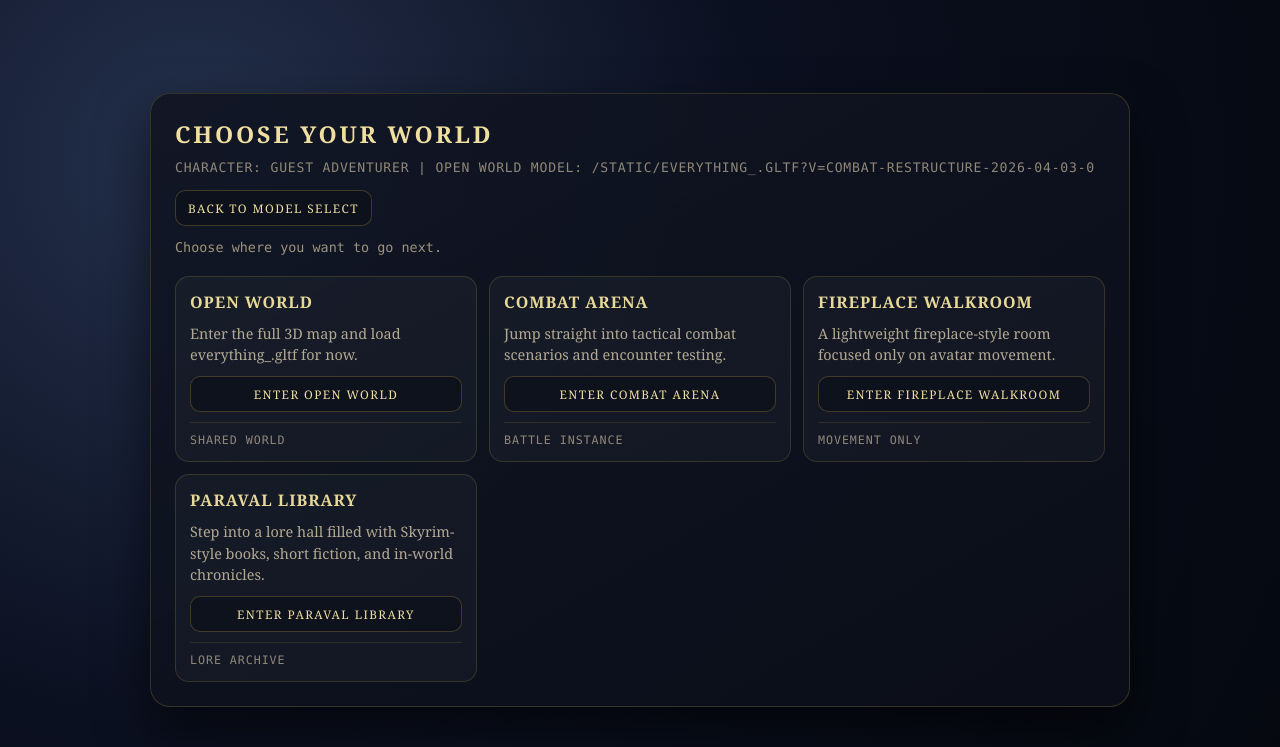
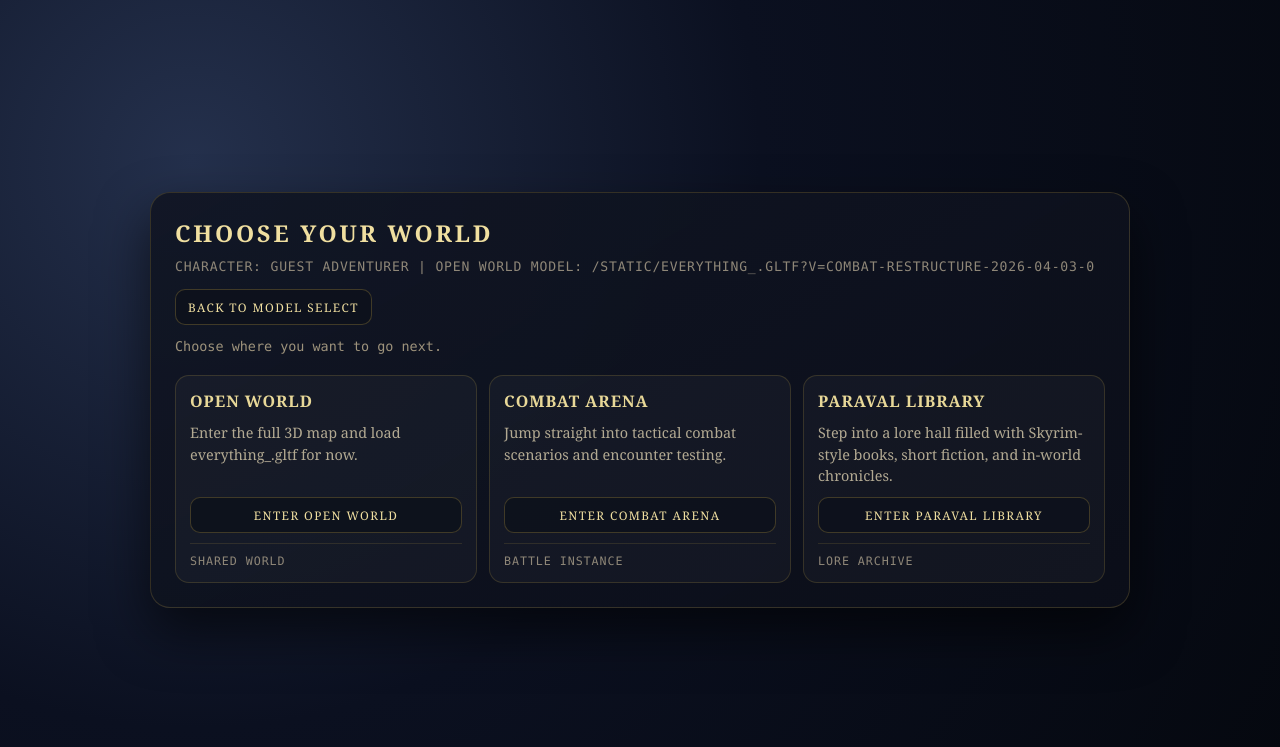
Before and after one commit to BronBron-Commits/link-to-the-flask, a Flask app: page /world-select in a window 1280 px wide. Shown: the top 747 px of the page. Run offline with Flask 3, Linux system fonts and the light colour scheme; parts of the project's set-up code (start-up, migrations or seed data) failed here and were passed over.

Commit message:
Remove Fireplace Walkroom from world selection

```diff
--- a/templates/world_select.html
+++ b/templates/world_select.html
@@ -231,13 +231,6 @@ function renderWorlds() {
       tag: 'Battle Instance',
     },
     {
-      id: 'fireplace',
-      title: 'Fireplace Walkroom',
-      description: 'A lightweight fireplace-style room focused only on avatar movement.',
-      target: '{{ asset_url("fireplace_walkroom.html") }}',
-      tag: 'Movement Only',
-    },
-    {
       id: 'paraval-library',
       title: 'Paraval Library',
       description: 'Step into a lore hall filled with Skyrim-style books, short fiction, and in-world chronicles.',
```
